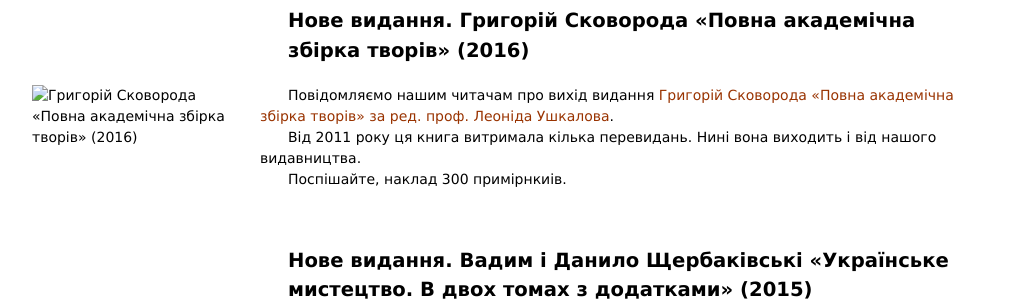
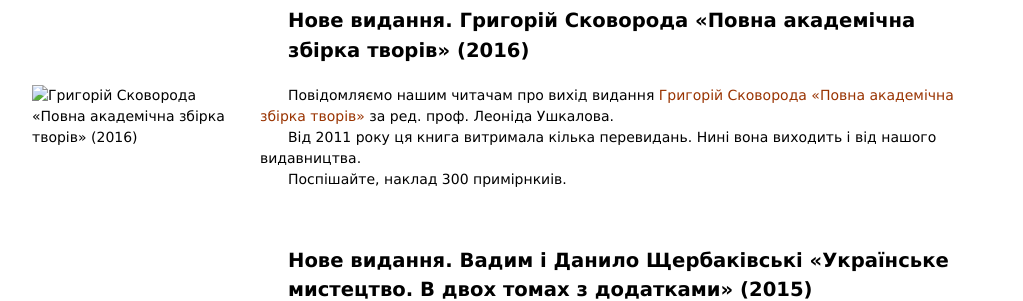
Before and after one commit to savchook/savchook.github.io, a Jekyll site: the page built from index.html, in a window 1280 px wide. Shown: the part 663-964 px from the top of the page, without its empty margins (128-1151 px from the left). Built offline with Jekyll 4.4.1, drawn with Linux system fonts in a browser that asks for light colours.

```diff
--- a/_news/2016-04-10/index.markdown
+++ b/_news/2016-04-10/index.markdown
@@ -4,7 +4,7 @@ image:
   alt: Григорій Сковорода «Повна академічна збірка творів» (2016)
 ---
 
-Повідомляємо нашим читачам про вихід видання [Григорій Сковорода «Повна академічна збірка творів» за ред. проф. Леоніда Ушкалова](/books/skovoroda-akademichna-zbirka).
+Повідомляємо нашим читачам про вихід видання [Григорій Сковорода «Повна академічна збірка творів»](/books/skovoroda-akademichna-zbirka) за ред. проф. Леоніда Ушкалова.
 
 Від 2011 року ця книга витримала кілька перевидань. Нині вона виходить і від нашого видавництва.
 
```
